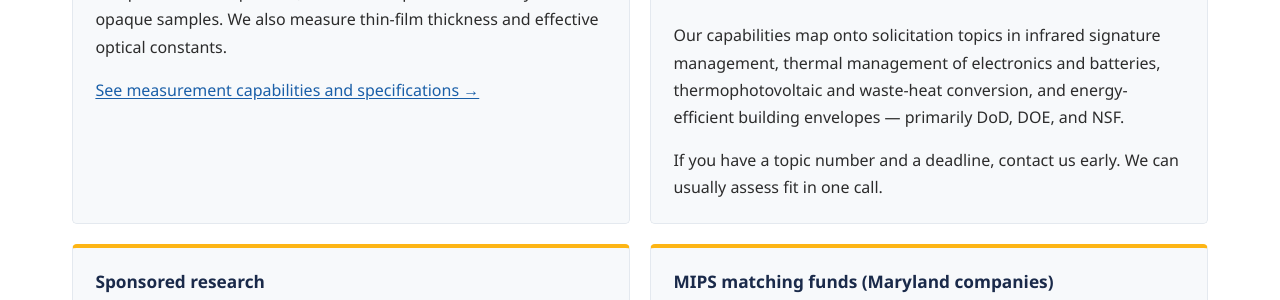
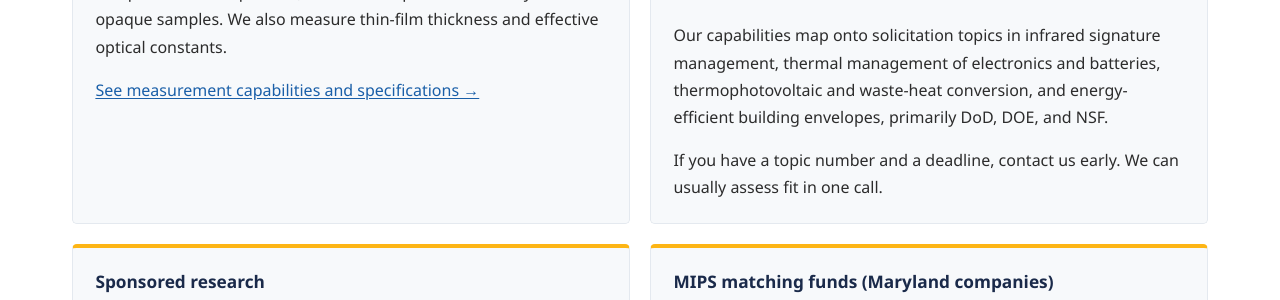
Before and after one commit to alokghanekar/Energy-Photonics-Lab, a Jekyll site: the page built from collaborate.html, in a window 1280 px wide and 900 px high, scrolled down 482 px. Shown: the part 236-536 px from the top of the window. Built offline with Jekyll 4.4.1, drawn with Linux system fonts in a browser that asks for light colours.

```diff
--- a/collaborate.html
+++ b/collaborate.html
@@ -20,7 +20,7 @@ description: Partner with the Energy Photonics Lab at UMBC on thermal and CFD si
   <section class="project">
     <h2>SBIR and STTR partnership</h2>
     <p><strong>The Energy Photonics Lab can serve as the research institution partner on STTR proposals.</strong> STTR requires a small business to team with a research institution that performs a defined share of the work.</p>
-    <p>Our capabilities map onto solicitation topics in infrared signature management, thermal management of electronics and batteries, thermophotovoltaic and waste-heat conversion, and energy-efficient building envelopes — primarily DoD, DOE, and NSF.</p>
+    <p>Our capabilities map onto solicitation topics in infrared signature management, thermal management of electronics and batteries, thermophotovoltaic and waste-heat conversion, and energy-efficient building envelopes, primarily DoD, DOE, and NSF.</p>
     <p>If you have a topic number and a deadline, contact us early. We can usually assess fit in one call.</p>
   </section>
 
```
